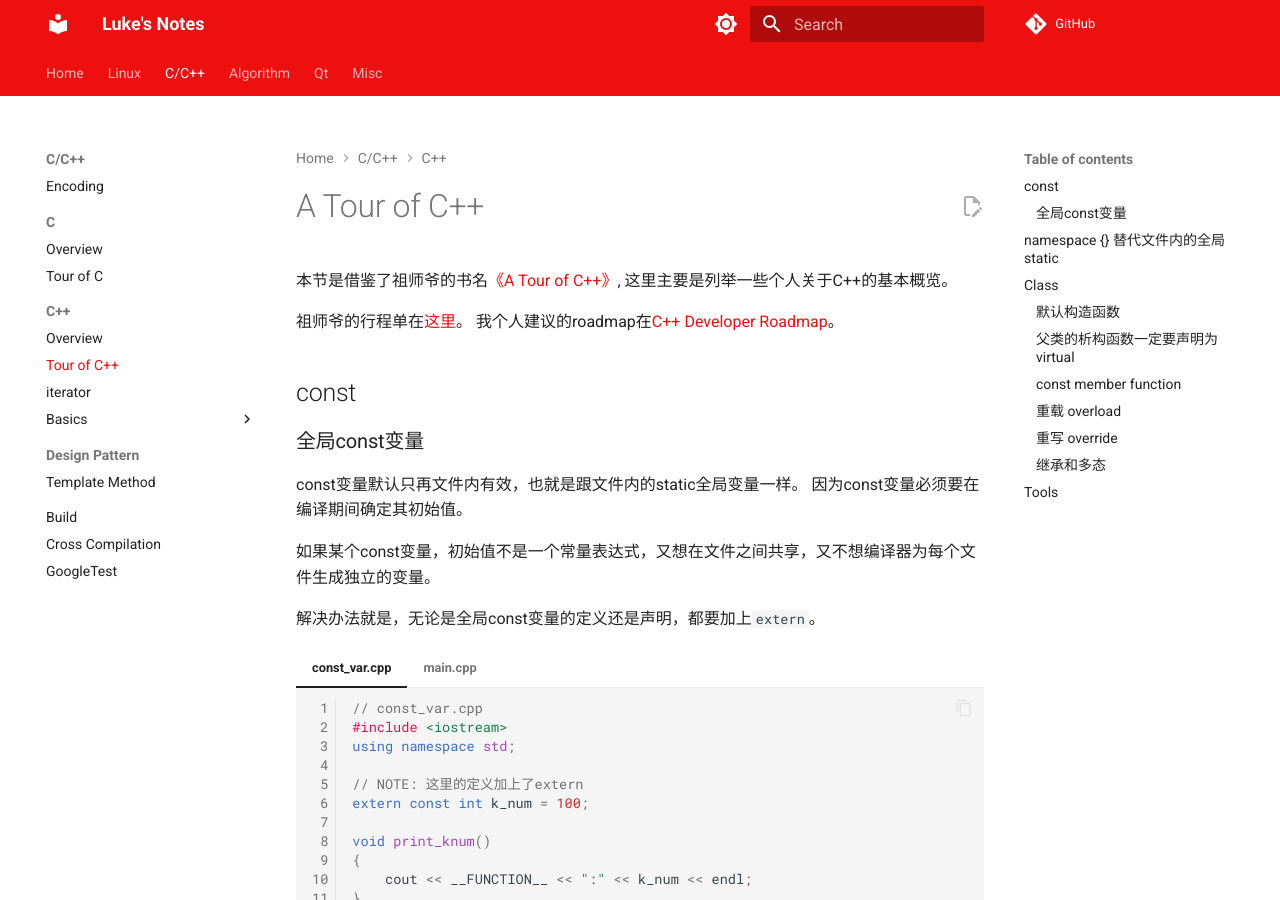
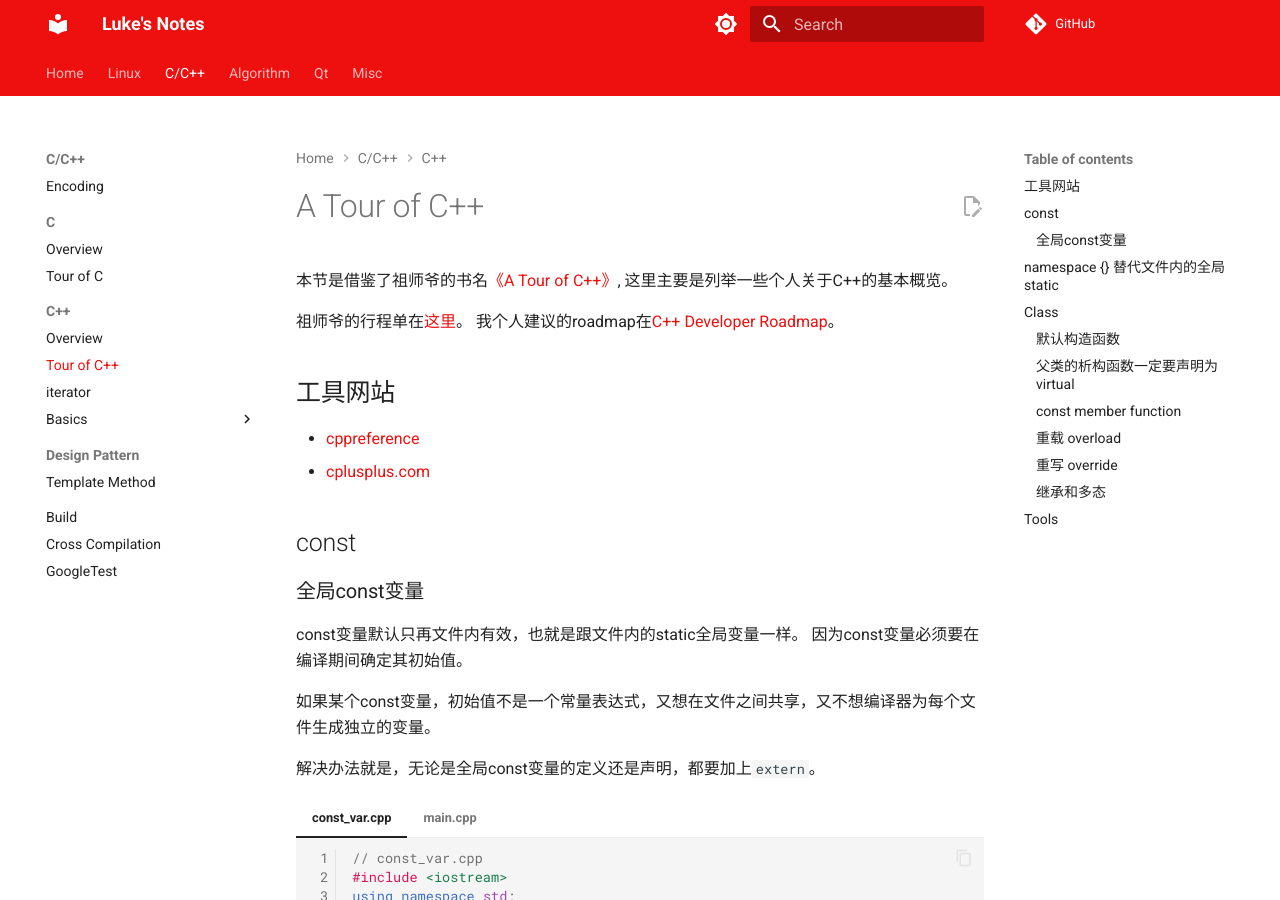
Before and after one commit to icecoobe/notes, an MkDocs documentation site: the page built from docs/c-cpp/01.tour_of_cpp.md, in a window 1280 px wide and 900 px high. Built offline with MkDocs 1.6.1 and Material for MkDocs 9.7.7, drawn with Linux system fonts in a browser that asks for light colours; comment, search, counter and statistics services are not loaded.

Commit message:
Update 01.tour_of_cpp.md

```diff
--- a/docs/c-cpp/01.tour_of_cpp.md
+++ b/docs/c-cpp/01.tour_of_cpp.md
@@ -5,6 +5,11 @@
 
 祖师爷的行程单在[这里](https://stroustrup.com/tour3toc.pdf)。
 我个人建议的roadmap在[C++ Developer Roadmap](https://roadmap.sh/cpp)。
+
+## 工具网站
+
+- [cppreference](https://cppreference.com/w/cpp.html)
+- [cplusplus.com](https://cplusplus.com/reference/)
 
 ## const
 
```
